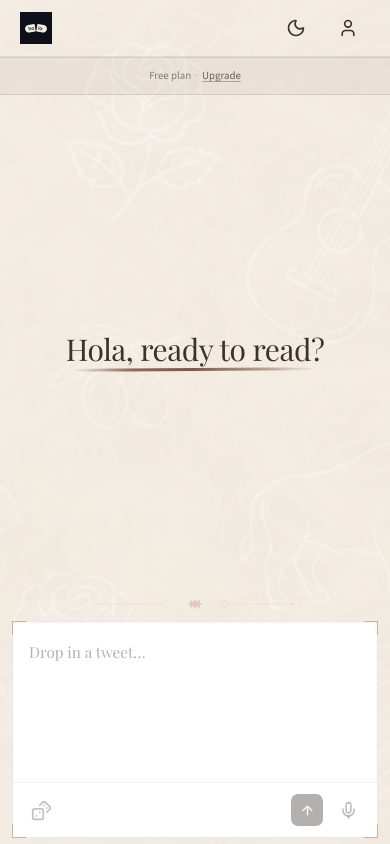
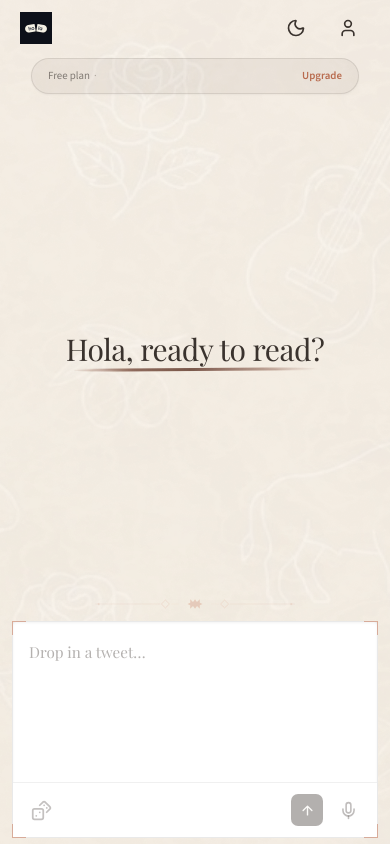
Before and after one commit to johnlaidler267/spanish-context-translator, a React (Vite) app: page / in a window 390 px wide. Built offline with nearby package versions, Linux system fonts and the light colour scheme; no server answers; a web font is replaced by a local one.

Commit message:
make  free plan upgrade banner on mobile screens more like a chip (see second image)

```diff
--- a/src/components/main-header.tsx
+++ b/src/components/main-header.tsx
@@ -14,9 +14,11 @@ interface MainHeaderProps {
 function PlanBadgeContent() {
   return (
     <>
-      <span className="plan-badge-plan">Free plan</span>
-      <span className="plan-badge-dot" aria-hidden>
-        ·
+      <span className="plan-badge-lead">
+        <span className="plan-badge-plan">Free plan</span>
+        <span className="plan-badge-dot" aria-hidden>
+          ·
+        </span>
       </span>
       <Link to="/upgrade" className="plan-badge-upgrade">
         Upgrade
@@ -36,7 +38,7 @@ export function MainHeader({
         className={
           "absolute inset-x-0 top-0 bg-gradient-to-b from-background/90 via-background/50 to-transparent md:h-20 " +
           (showPlanBanner
-            ? "max-md:min-h-[calc(8rem+env(safe-area-inset-top,0px))]"
+            ? "max-md:min-h-[calc(7rem+env(safe-area-inset-top,0px))]"
             : "max-md:min-h-[calc(5rem+env(safe-area-inset-top,0px))]")
         }
       />
@@ -68,8 +70,8 @@ export function MainHeader({
           </div>
         </div>
         {showPlanBanner && (
-          <div className="pointer-events-auto md:hidden w-full border-t border-[rgba(58,51,46,0.1)] dark:border-[rgba(234,224,213,0.12)]">
-            <div className="plan-badge plan-badge--header plan-badge--mobile-bar">
+          <div className="pointer-events-auto md:hidden flex justify-center px-4 pb-2 pt-0.5">
+            <div className="plan-badge plan-badge--header plan-badge--mobile-chip">
               <PlanBadgeContent />
             </div>
           </div>
--- a/src/index.css
+++ b/src/index.css
@@ -906,6 +906,12 @@ article span {
   color: #c97a5a;
   text-decoration-color: #c97a5a;
 }
+.plan-badge-lead {
+  display: inline-flex;
+  align-items: center;
+  gap: 4px;
+  min-width: 0;
+}
 /* Header pill: compact on small screens, full size from md */
 .plan-badge--header {
   padding: 3px 8px;
@@ -929,17 +935,37 @@ article span {
   }
 }
 
-/* Landing header: full-width plan strip under logo row (mobile only; desktop uses inline pill) */
+/* Landing header: centered pill chip under logo row (mobile only) */
 @media (max-width: 767px) {
-  .plan-badge--mobile-bar {
+  .plan-badge--mobile-chip {
     width: 100%;
-    justify-content: center;
-    border-radius: 0;
-    border-left: none;
-    border-right: none;
-    padding-top: 10px;
-    padding-bottom: 10px;
+    max-width: min(20.5rem, calc(100vw - 2rem));
+    justify-content: space-between;
+    align-items: center;
+    gap: 12px;
+    border-radius: 9999px;
+    padding: 9px 16px;
+    box-shadow: 0 1px 2px rgba(0, 0, 0, 0.04);
   }
+  .plan-badge--mobile-chip .plan-badge-upgrade {
+    flex-shrink: 0;
+    text-decoration: none;
+    font-weight: 600;
+    color: #b86b4e;
+    text-underline-offset: unset;
+  }
+  .plan-badge--mobile-chip .plan-badge-upgrade:hover {
+    color: #a35d42;
+  }
+}
+.dark .plan-badge--mobile-chip {
+  box-shadow: 0 1px 3px rgba(0, 0, 0, 0.35);
+}
+.dark .plan-badge--mobile-chip .plan-badge-upgrade {
+  color: #d4a088;
+}
+.dark .plan-badge--mobile-chip .plan-badge-upgrade:hover {
+  color: #e8b89a;
 }
 .dark .plan-badge              { background: rgba(234,224,213,0.06); border-color: rgba(234,224,213,0.15); }
 .dark .plan-badge-plan         { color: rgba(234,224,213,0.55); }
```
